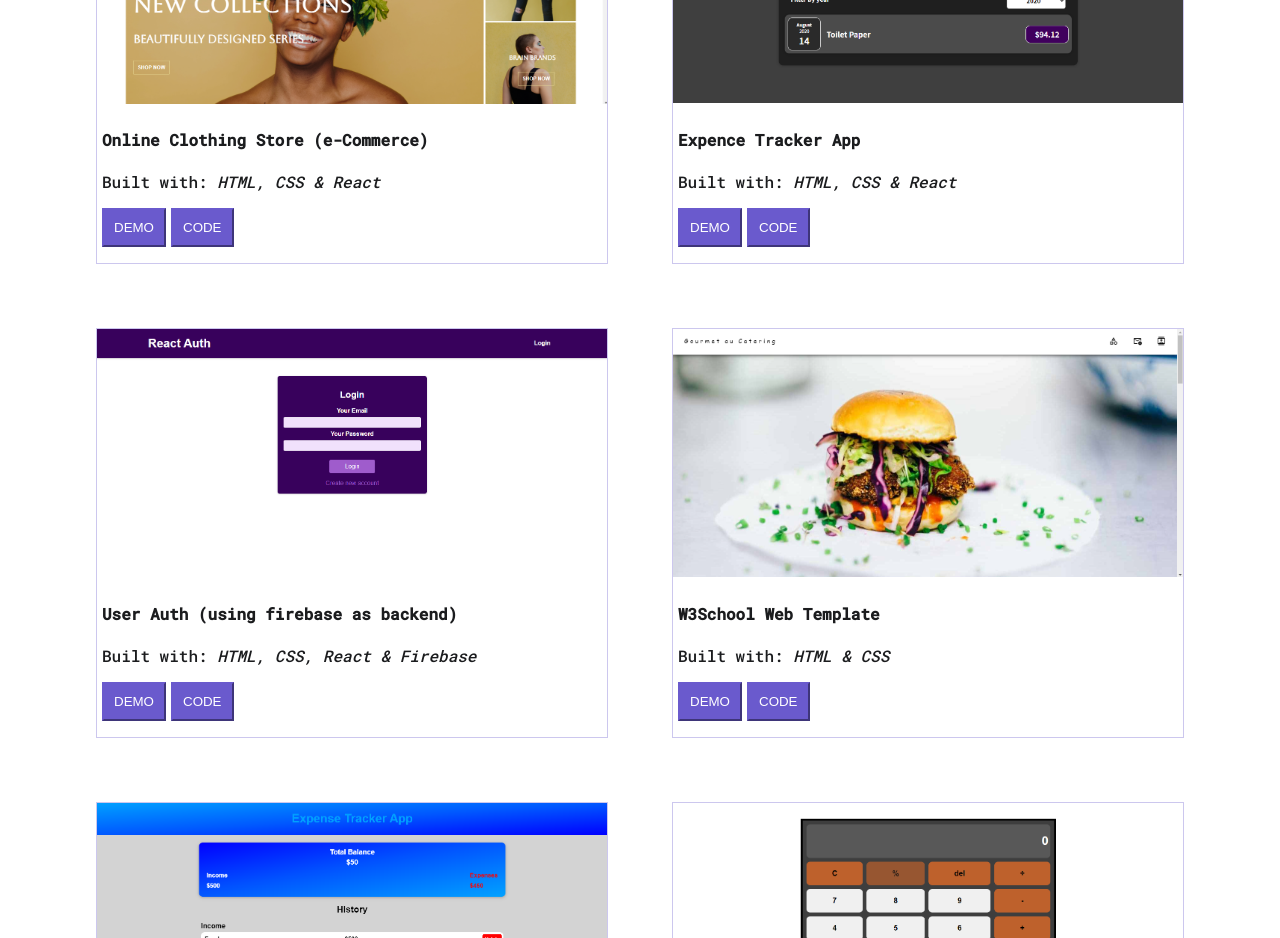
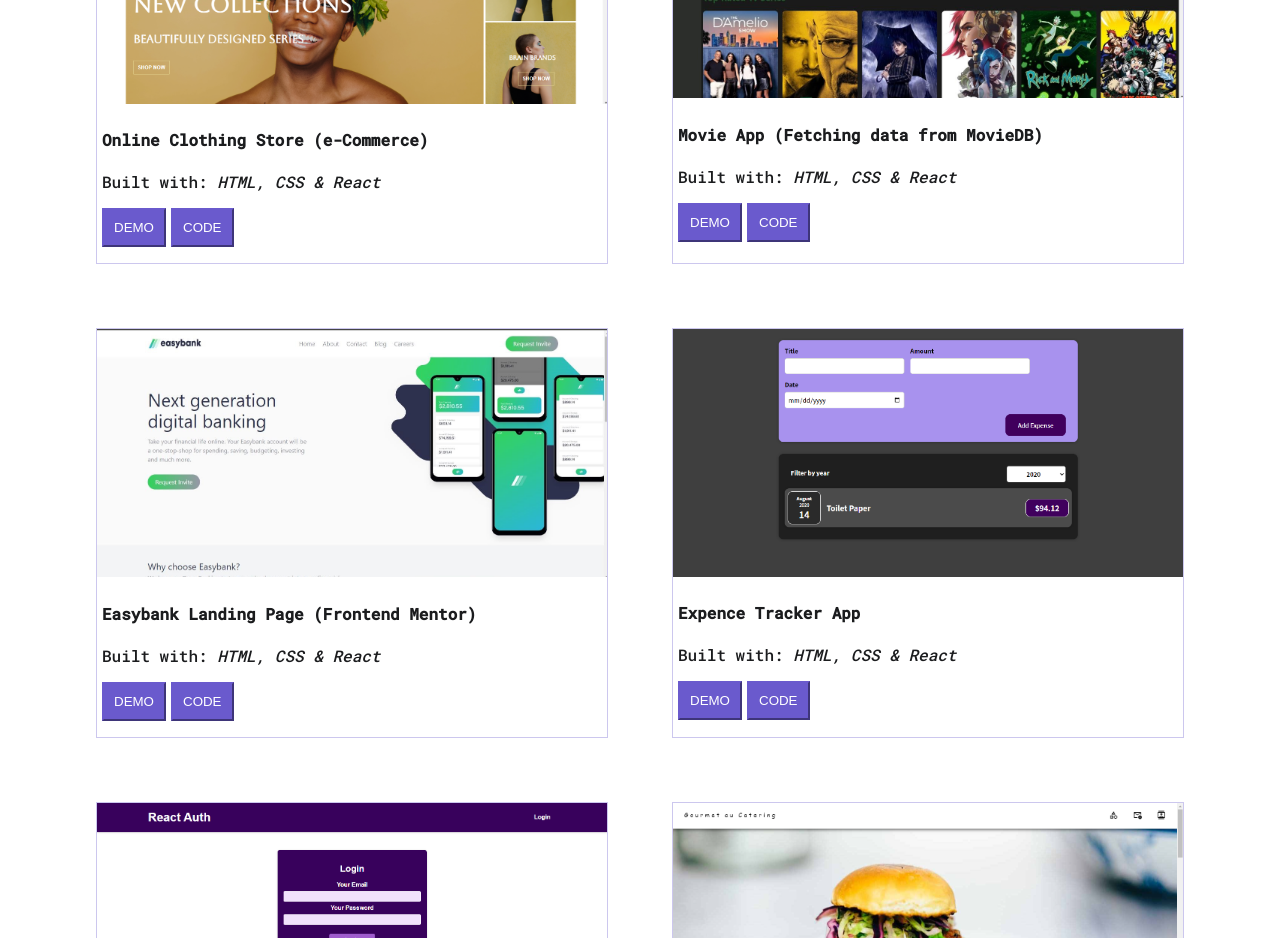
Before and after one commit to Larjarbee/My-portfolio-website, a React (Create React App) app: page / in a window 1280 px wide. Shown: the part 2020-2958 px from the top of the page. Built offline with nearby package versions, Linux system fonts and the light colour scheme.

Commit message:
Added two projects

```diff
--- a/src/components/main/Portfolio.jsx
+++ b/src/components/main/Portfolio.jsx
@@ -9,6 +9,8 @@ import calc from '../img/calc.PNG';
 import fashon from '../img/fashon.PNG';
 import expenses from '../img/expenses.PNG';
 import cate from '../img/cate.PNG';
+import Capture from '../img/Capture.JPG';
+import Captures from '../img/Captures.JPG';
 
 const Portfolio = () => {
   useEffect(() => {
@@ -33,6 +35,38 @@ const Portfolio = () => {
             </Button>
             <Button>
               <a href='https://github.com/Larjarbee/e-commerce-project'>CODE</a>
+            </Button>
+          </p>
+        </div>
+        <div data-aos='fade-up-left' className='grid-items'>
+          <img src={Captures} alt='img' />
+          <h4>Movie App (Fetching data from MovieDB)</h4>
+          <p>
+            Built with:<i> HTML, CSS & React</i>
+          </p>
+          <p>
+            <Button>
+              <a href='https://splendid-monstera-9dc476.netlify.app/'>DEMO</a>
+            </Button>
+            <Button>
+              <a href='https://github.com/Larjarbee/Movie-app'>CODE</a>
+            </Button>
+          </p>
+        </div>
+        <div data-aos='fade-up-right' className='grid-items'>
+          <img src={Capture} alt='img' />
+          <h4>Easybank Landing Page (Frontend Mentor)</h4>
+          <p>
+            Built with:<i> HTML, CSS & React</i>
+          </p>
+          <p>
+            <Button>
+              <a href='https://tangerine-salamander-3458f4.netlify.app/'>
+                DEMO
+              </a>
+            </Button>
+            <Button>
+              <a href='https://github.com/Larjarbee/Landing-Page'>CODE</a>
             </Button>
           </p>
         </div>
```
Also changed, not shown: src/components/img/Capture.JPG (added), src/components/img/Captures.JPG (added).
